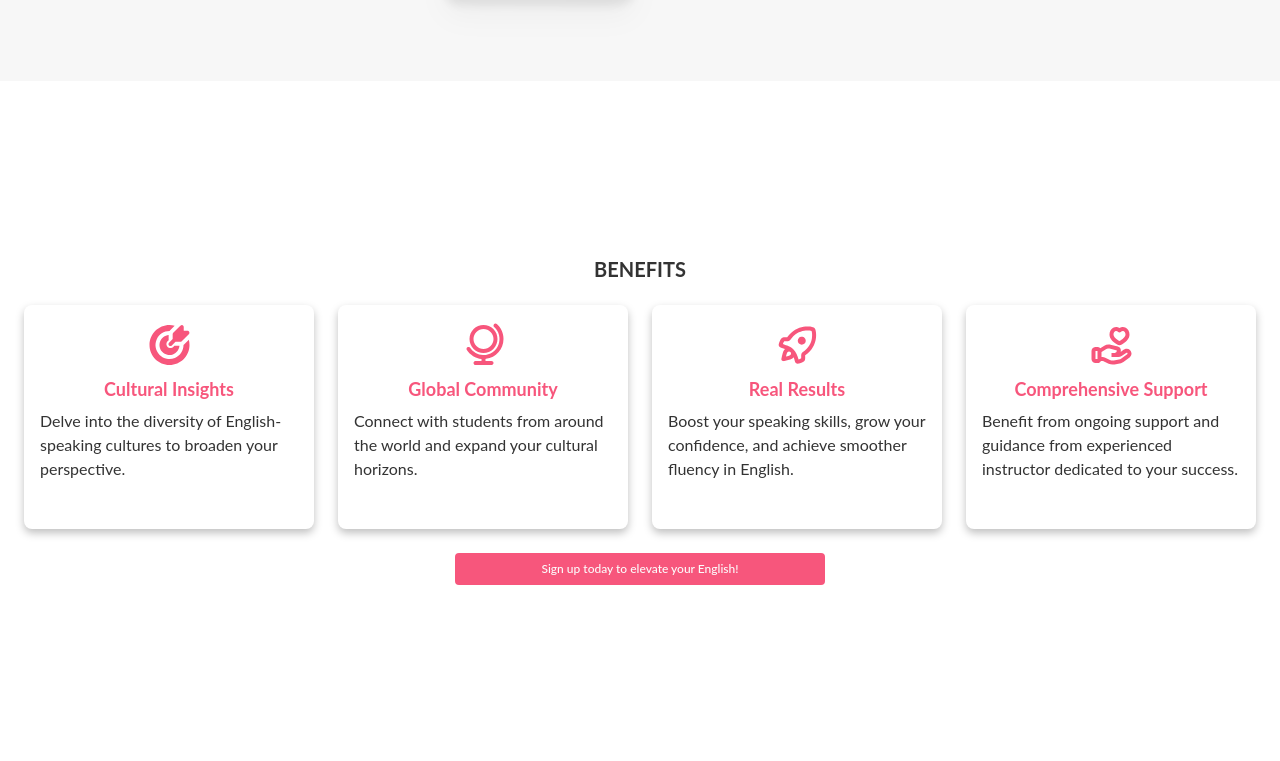
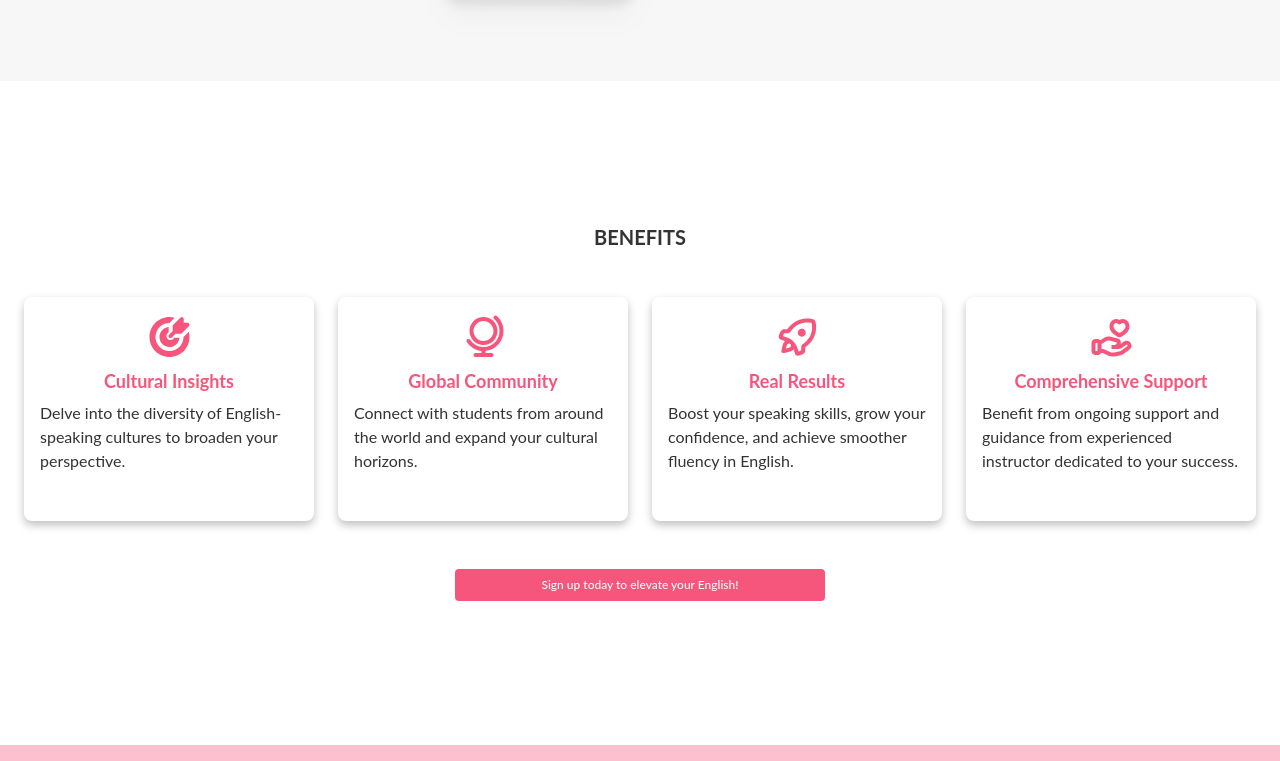
Before and after one commit to gabrielmulleer/english-with-gabriela, a React (Vite) app: page / in a window 1280 px wide. Shown: the part 1259-2020 px from the top of the page. Built offline with nearby package versions, Linux system fonts and the light colour scheme.

Commit message:
feat: change space between items

```diff
--- a/src/app/Benefits/index.tsx
+++ b/src/app/Benefits/index.tsx
@@ -42,8 +42,10 @@ export default function Benefits() {
     },
   ];
   return (
-    <section id="benefits" className="px-6 py-4 md:py-10 lg:py-40">
-      <h2 className="text-xl/6 mb-6 mt-4 font-bold text-[#333333]">BENEFITS</h2>
+    <section id="benefits" className="px-6 py-4 md:py-10 lg:py-32">
+      <h2 className="text-xl/6 mb-6 mt-4 font-bold text-[#333333] lg:mb-12">
+        BENEFITS
+      </h2>
       <div className="flex flex-col items-center md:flex-row md:flex-wrap md:gap-x-6 md:justify-center lg:flex-nowrap">
         {items.map((item) => (
           <BenefitsCard>
--- a/src/lib/assets/components/AppComponents/Benefits/BenefitsCard/index.tsx
+++ b/src/lib/assets/components/AppComponents/Benefits/BenefitsCard/index.tsx
@@ -3,7 +3,7 @@ interface BenefitsProps {
 }
 export default function BenefitsCard(props: BenefitsProps) {
   return (
-    <div className="p-4 mb-6 flex items-center flex-col gap-2 shadow-[0px_4px_8px_0px_rgba(0,0,0,0.25)] rounded-lg h-[14rem] w-[19rem] md:w-[48%] md:max-w-[19rem] ">
+    <div className="p-4 mb-6 lg:mb-12 flex items-center flex-col gap-2 shadow-[0px_4px_8px_0px_rgba(0,0,0,0.25)] rounded-lg h-[14rem] w-[19rem] md:w-[48%] md:max-w-[19rem] ">
       {props.children}
     </div>
   );
```
